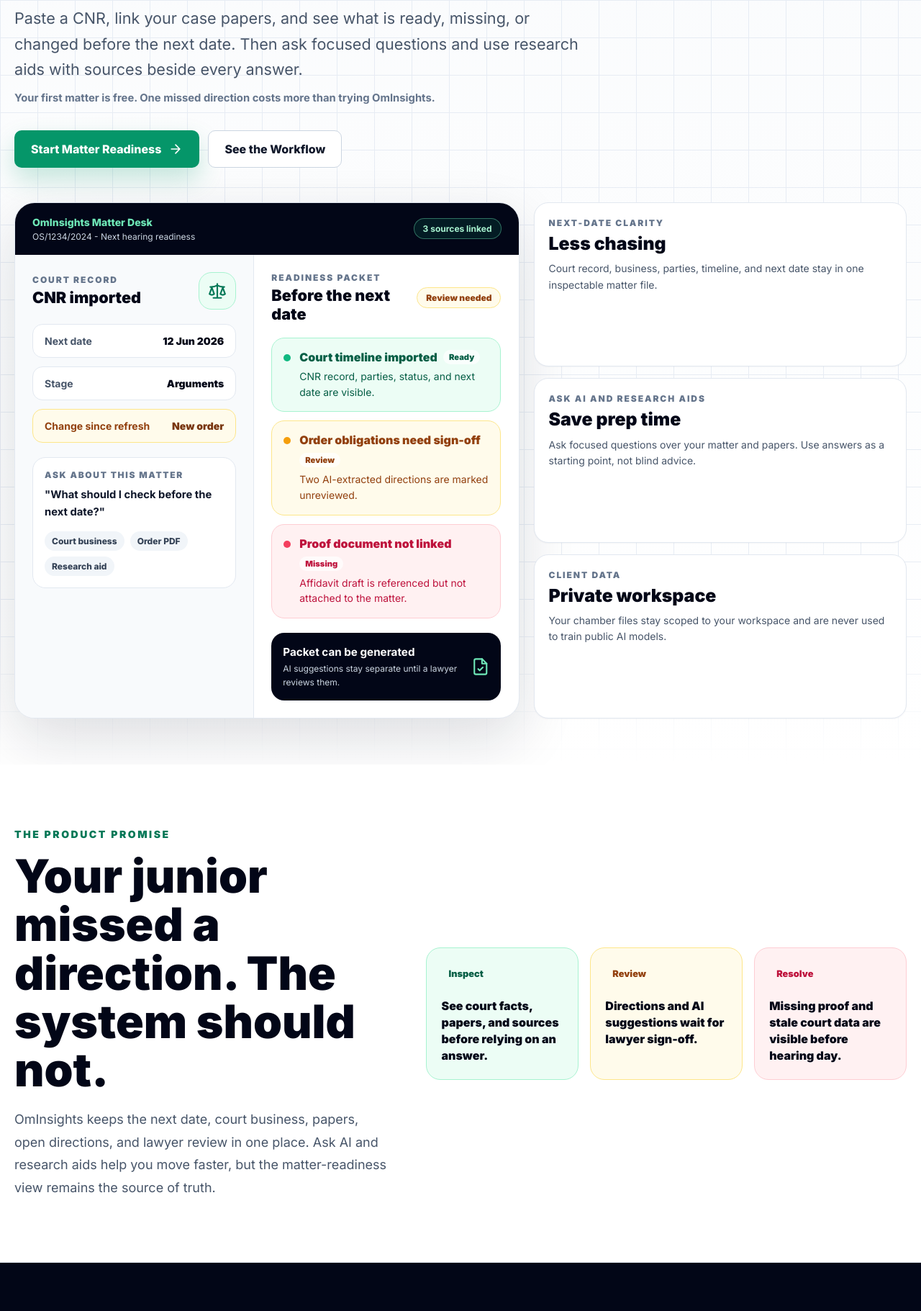
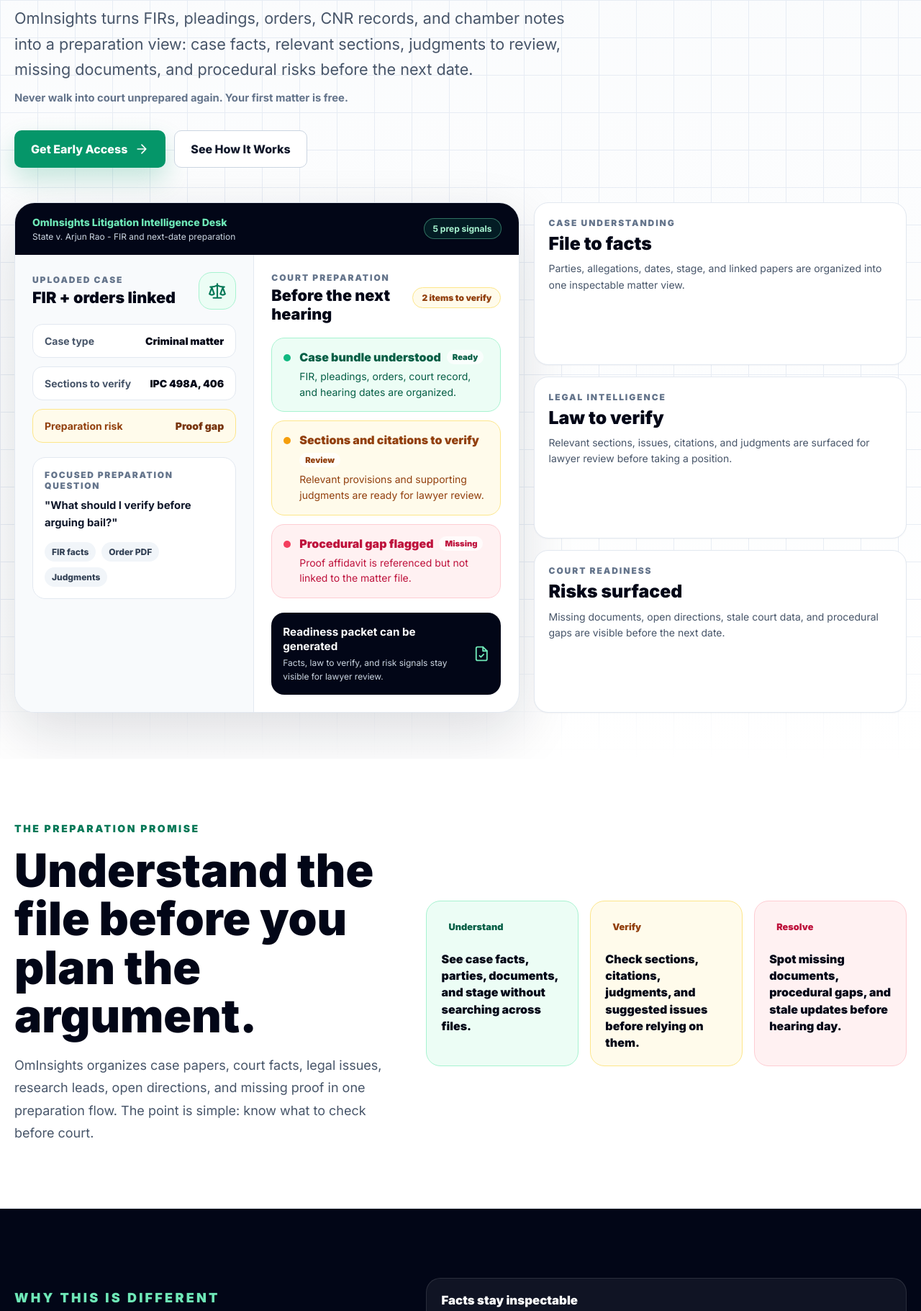
Before and after one commit to ominsights/ominsights.github.io, a plain HTML site: page index.html in a window 1280 px wide. Shown: the part 520-2341 px from the top of the page at 72% size. Drawn offline with Linux system fonts and the light colour scheme.

Commit message:
Sync litigation intelligence landing story

```diff
--- a/assets/landing.js
+++ b/assets/landing.js
@@ -72,7 +72,7 @@
     } finally {
       if (button) {
         button.disabled = false;
-        button.innerHTML = 'Join the Demo List <svg viewBox="0 0 24 24" aria-hidden="true"><path d="M5 12h14m-7-7 7 7-7 7"/></svg>';
+        button.innerHTML = 'Request Early Access <svg viewBox="0 0 24 24" aria-hidden="true"><path d="M5 12h14m-7-7 7 7-7 7"/></svg>';
       }
     }
   });
--- a/index.html
+++ b/index.html
@@ -3,18 +3,18 @@
   <head>
     <meta charset="utf-8">
     <meta name="viewport" content="width=device-width, initial-scale=1">
-    <title>OmInsights - Matter Readiness for Indian Lawyers</title>
-    <meta name="description" content="Import a CNR, link case papers, ask source-backed questions, and know what is ready before the next hearing date.">
+    <title>OmInsights - Litigation Intelligence for Indian Lawyers</title>
+    <meta name="description" content="Upload or import a case, understand the facts, verify sections and judgments, spot missing documents, and prepare before court.">
     <meta name="author" content="OmInsights">
     <link rel="canonical" href="https://ominsights.in/">
     <meta property="og:site_name" content="OmInsights">
     <meta property="og:type" content="website">
-    <meta property="og:title" content="OmInsights - Matter Readiness for Indian Lawyers">
-    <meta property="og:description" content="A matter-readiness system with source-backed Ask AI, research aids, and private case files for Indian lawyers.">
+    <meta property="og:title" content="OmInsights - Litigation Intelligence for Indian Lawyers">
+    <meta property="og:description" content="A litigation intelligence system that helps Indian lawyers prepare before court with case facts, law to verify, missing documents, and readiness signals.">
     <meta property="og:image" content="https://ominsights.in/assets/ominsights-logo-1024.png">
     <meta name="twitter:card" content="summary_large_image">
-    <meta name="twitter:title" content="OmInsights - Matter Readiness for Indian Lawyers">
-    <meta name="twitter:description" content="Import a CNR. Link papers. Ask with sources. Review readiness before the next hearing.">
+    <meta name="twitter:title" content="OmInsights - Litigation Intelligence for Indian Lawyers">
+    <meta name="twitter:description" content="Upload your case. Understand the facts. Verify the law. Spot missing work. Prepare before court.">
     <meta name="twitter:image" content="https://ominsights.in/assets/ominsights-logo-1024.png">
     <link rel="preconnect" href="https://fonts.googleapis.com">
     <link rel="preconnect" href="https://fonts.gstatic.com" crossorigin>
@@ -34,7 +34,7 @@
 
         <div class="nav-links">
           <a href="#readiness">Readiness</a>
-          <a href="#features">Ask AI</a>
+          <a href="#features">Intelligence</a>
           <a href="#trust">Security</a>
           <a href="#workflow">Workflow</a>
           <a href="#pricing">Pricing</a>
@@ -43,7 +43,7 @@
 
         <div class="nav-actions">
           <a class="nav-signin" href="#early-access">Request demo</a>
-          <a class="btn btn-primary btn-sm" href="#early-access">Start Free</a>
+          <a class="btn btn-primary btn-sm" href="#early-access">Get Early Access</a>
         </div>
       </div>
     </nav>
@@ -56,36 +56,36 @@
           <div class="hero-copy">
             <div class="badge">
               <span class="pulse" aria-hidden="true"></span>
-              Built for Indian litigation teams preparing for the next date
+              Litigation intelligence for Indian lawyers preparing for court
             </div>
-            <h1>Never walk into court unprepared again.</h1>
-            <p class="hero-lede">Paste a CNR, link your case papers, and see what is ready, missing, or changed before the next date. Then ask focused questions and use research aids with sources beside every answer.</p>
-            <p class="trust-line">Your first matter is free. One missed direction costs more than trying OmInsights.</p>
+            <h1>Upload your case. Get court-ready faster.</h1>
+            <p class="hero-lede">OmInsights turns FIRs, pleadings, orders, CNR records, and chamber notes into a preparation view: case facts, relevant sections, judgments to review, missing documents, and procedural risks before the next date.</p>
+            <p class="trust-line">Never walk into court unprepared again. Your first matter is free.</p>
             <div class="hero-actions">
               <a class="btn btn-primary btn-lg" href="#early-access">
-                Start Matter Readiness
+                Get Early Access
                 <svg viewBox="0 0 24 24" aria-hidden="true"><path d="M5 12h14m-7-7 7 7-7 7"/></svg>
               </a>
-              <a class="btn btn-secondary btn-lg" href="#workflow">See the Workflow</a>
+              <a class="btn btn-secondary btn-lg" href="#workflow">See How It Works</a>
             </div>
           </div>
 
-          <div class="hero-showcase" aria-label="OmInsights matter desk preview">
+          <div class="hero-showcase" aria-label="OmInsights litigation intelligence preview">
             <section class="matter-desk">
               <header class="desk-topbar">
                 <div>
-                  <p>OmInsights Matter Desk</p>
-                  <span>OS/1234/2024 - Next hearing readiness</span>
+                  <p>OmInsights Litigation Intelligence Desk</p>
+                  <span>State v. Arjun Rao - FIR and next-date preparation</span>
                 </div>
-                <strong>3 sources linked</strong>
+                <strong>5 prep signals</strong>
               </header>
 
               <div class="desk-grid">
                 <section class="court-record">
                   <div class="panel-heading">
                     <div>
-                      <p>Court record</p>
-                      <h2>CNR imported</h2>
+                      <p>Uploaded case</p>
+                      <h2>FIR + orders linked</h2>
                     </div>
                     <div class="panel-icon" aria-hidden="true">
                       <svg viewBox="0 0 24 24"><path d="M12 3v18M3 7h1a17 17 0 0 0 8-2 17 17 0 0 0 8 2h1M5 8l3 8a5 5 0 0 1-6 0l3-8Zm14 0 3 8a5 5 0 0 1-6 0l3-8ZM7 21h10"/></svg>
@@ -94,26 +94,26 @@
 
                   <dl class="fact-list">
                     <div>
-                      <dt>Next date</dt>
-                      <dd>12 Jun 2026</dd>
+                      <dt>Case type</dt>
+                      <dd>Criminal matter</dd>
                     </div>
                     <div>
-                      <dt>Stage</dt>
-                      <dd>Arguments</dd>
+                      <dt>Sections to verify</dt>
+                      <dd>IPC 498A, 406</dd>
                     </div>
                     <div class="warn">
-                      <dt>Change since refresh</dt>
-                      <dd>New order</dd>
+                      <dt>Preparation risk</dt>
+                      <dd>Proof gap</dd>
                     </div>
                   </dl>
 
                   <div class="ask-card">
-                    <p>Ask about this matter</p>
-                    <strong>"What should I check before the next date?"</strong>
+                    <p>Focused preparation question</p>
+                    <strong>"What should I verify before arguing bail?"</strong>
                     <div>
-                      <span>Court business</span>
+                      <span>FIR facts</span>
                       <span>Order PDF</span>
-                      <span>Research aid</span>
+                      <span>Judgments</span>
                     </div>
                   </div>
                 </section>
@@ -121,40 +121,40 @@
                 <section class="readiness-card">
                   <div class="panel-heading">
                     <div>
-                      <p>Readiness packet</p>
-                      <h2>Before the next date</h2>
+                      <p>Court preparation</p>
+                      <h2>Before the next hearing</h2>
                     </div>
-                    <span class="review-pill">Review needed</span>
+                    <span class="review-pill">2 items to verify</span>
                   </div>
 
                   <div class="check-list">
                     <article class="check check-ready">
                       <span aria-hidden="true"></span>
                       <div>
-                        <h3>Court timeline imported <em>Ready</em></h3>
-                        <p>CNR record, parties, status, and next date are visible.</p>
+                        <h3>Case bundle understood <em>Ready</em></h3>
+                        <p>FIR, pleadings, orders, court record, and hearing dates are organized.</p>
                       </div>
                     </article>
                     <article class="check check-review">
                       <span aria-hidden="true"></span>
                       <div>
-                        <h3>Order obligations need sign-off <em>Review</em></h3>
-                        <p>Two AI-extracted directions are marked unreviewed.</p>
+                        <h3>Sections and citations to verify <em>Review</em></h3>
+                        <p>Relevant provisions and supporting judgments are ready for lawyer review.</p>
                       </div>
                     </article>
                     <article class="check check-missing">
                       <span aria-hidden="true"></span>
                       <div>
-                        <h3>Proof document not linked <em>Missing</em></h3>
-                        <p>Affidavit draft is referenced but not attached to the matter.</p>
+                        <h3>Procedural gap flagged <em>Missing</em></h3>
+                        <p>Proof affidavit is referenced but not linked to the matter file.</p>
                       </div>
                     </article>
                   </div>
 
                   <div class="packet-note">
                     <div>
-                      <strong>Packet can be generated</strong>
-                      <p>AI suggestions stay separate until a lawyer reviews them.</p>
+                      <strong>Readiness packet can be generated</strong>
+                      <p>Facts, law to verify, and risk signals stay visible for lawyer review.</p>
                     </div>
                     <svg viewBox="0 0 24 24" aria-hidden="true"><path d="M14 2H6a2 2 0 0 0-2 2v16a2 2 0 0 0 2 2h12a2 2 0 0 0 2-2V8Z"/><path d="M14 2v6h6M9 15l2 2 4-4"/></svg>
                   </div>
@@ -162,21 +162,21 @@
               </div>
             </section>
 
-            <aside class="stat-stack" aria-label="Matter readiness outcomes">
+            <aside class="stat-stack" aria-label="Litigation preparation outcomes">
               <article>
-                <p>Next-date clarity</p>
-                <strong>Less chasing</strong>
-                <span>Court record, business, parties, timeline, and next date stay in one inspectable matter file.</span>
+                <p>Case understanding</p>
+                <strong>File to facts</strong>
+                <span>Parties, allegations, dates, stage, and linked papers are organized into one inspectable matter view.</span>
               </article>
               <article>
-                <p>Ask AI and research aids</p>
-                <strong>Save prep time</strong>
-                <span>Ask focused questions over your matter and papers. Use answers as a starting point, not blind advice.</span>
+                <p>Legal intelligence</p>
+                <strong>Law to verify</strong>
+                <span>Relevant sections, issues, citations, and judgments are surfaced for lawyer review before taking a position.</span>
               </article>
               <article>
-                <p>Client data</p>
-                <strong>Private workspace</strong>
-                <span>Your chamber files stay scoped to your workspace and are never used to train public AI models.</span>
+                <p>Court readiness</p>
+                <strong>Risks surfaced</strong>
+                <span>Missing documents, open directions, stale court data, and procedural gaps are visible before the next date.</span>
               </article>
             </aside>
           </div>
@@ -186,22 +186,22 @@
       <section class="section" id="readiness">
         <div class="container promise-grid">
           <div>
-            <p class="eyebrow">The product promise</p>
-            <h2>Your junior missed a direction. The system should not.</h2>
-            <p class="section-copy">OmInsights keeps the next date, court business, papers, open directions, and lawyer review in one place. Ask AI and research aids help you move faster, but the matter-readiness view remains the source of truth.</p>
+            <p class="eyebrow">The preparation promise</p>
+            <h2>Understand the file before you plan the argument.</h2>
+            <p class="section-copy">OmInsights organizes case papers, court facts, legal issues, research leads, open directions, and missing proof in one preparation flow. The point is simple: know what to check before court.</p>
           </div>
           <div class="promise-cards">
             <article class="mini-card green">
-              <span aria-hidden="true">Inspect</span>
-              <h3>See court facts, papers, and sources before relying on an answer.</h3>
+              <span aria-hidden="true">Understand</span>
+              <h3>See case facts, parties, documents, and stage without searching across files.</h3>
             </article>
             <article class="mini-card amber">
-              <span aria-hidden="true">Review</span>
-              <h3>Directions and AI suggestions wait for lawyer sign-off.</h3>
+              <span aria-hidden="true">Verify</span>
+              <h3>Check sections, citations, judgments, and suggested issues before relying on them.</h3>
             </article>
             <article class="mini-card rose">
               <span aria-hidden="true">Resolve</span>
-              <h3>Missing proof and stale court data are visible before hearing day.</h3>
+              <h3>Spot missing documents, procedural gaps, and stale updates before hearing day.</h3>
             </article>
           </div>
         </div>
@@ -211,21 +211,21 @@
         <div class="container trust-grid">
           <div>
             <p class="eyebrow">Why this is different</p>
-            <h2>Built for cautious lawyers, not AI hype.</h2>
-            <p>OmInsights does not ask you to trust an unknown answer. It shows court facts, your papers, source-backed answers, and what still needs your review before you walk into court.</p>
+            <h2>Built for legal practice, not demos.</h2>
+            <p>OmInsights does not ask you to rely on an unverified answer. It shows the case record, linked papers, preparation signals, and what still needs lawyer review before court.</p>
           </div>
           <div class="trust-list">
             <article>
-              <h3>Answers come with sources</h3>
-              <p>Ask about the matter and see where the answer came from: court history, linked papers, or saved notes.</p>
+              <h3>Facts stay inspectable</h3>
+              <p>Court history, uploaded papers, notes, and sources remain visible beside the preparation output.</p>
             </article>
             <article>
               <h3>Lawyer judgment stays final</h3>
-              <p>AI suggestions, obligations, and summaries stay clearly marked until you review them.</p>
+              <p>Sections, citations, risk signals, and summaries stay clearly marked for lawyer review.</p>
             </article>
             <article>
-              <h3>Private by default</h3>
-              <p>Your case papers stay in your workspace. We do not use your client data to train public AI models.</p>
+              <h3>Chamber data stays scoped</h3>
+              <p>Your case papers and client material stay inside your workspace and are not used to train public AI models.</p>
             </article>
           </div>
         </div>
@@ -235,38 +235,38 @@
         <div class="container">
           <div class="section-heading">
             <p class="eyebrow">Core capabilities</p>
-            <h2>Readiness first. AI and tools where they save time.</h2>
+            <h2>Case understanding, legal intelligence, and court readiness in one flow.</h2>
           </div>
           <div class="feature-grid">
             <article>
-              <span>Readiness</span>
-              <h3>Matter Readiness Desk</h3>
-              <p>One view for court status, next date, business, linked papers, open directions, and missing proof.</p>
+              <span>Understand</span>
+              <h3>Case Understanding</h3>
+              <p>Turn FIRs, pleadings, orders, notices, and notes into a matter view lawyers can inspect quickly.</p>
             </article>
             <article>
-              <span>Ask</span>
-              <h3>Ask AI With Sources</h3>
-              <p>Ask what is pending, what changed, or what to check next. Answers stay grounded in your matter and papers.</p>
+              <span>Verify</span>
+              <h3>Legal Intelligence</h3>
+              <p>Surface sections, issues, citations, and supporting judgments to verify before argument or drafting.</p>
             </article>
             <article>
-              <span>Research</span>
-              <h3>Research And Drafting Aids</h3>
-              <p>Use focused tools for legal research, document review, and preparation notes before you take a position.</p>
+              <span>Readiness</span>
+              <h3>Court Readiness Checks</h3>
+              <p>See missing documents, open directions, stale updates, and proof gaps before the next hearing.</p>
             </article>
             <article>
-              <span>Refresh</span>
-              <h3>Court Change Signals</h3>
-              <p>Refresh a matter and see new dates, orders, status changes, court business, and stale readiness warnings.</p>
+              <span>Procedure</span>
+              <h3>Procedural Awareness</h3>
+              <p>Track next dates, court business, status changes, orders, and risk signals in the same matter flow.</p>
             </article>
             <article>
               <span>Packet</span>
-              <h3>Hearing Readiness Packet</h3>
-              <p>A short pre-hearing brief with facts, timeline, open work, linked documents, and review status.</p>
+              <h3>Hearing Packet</h3>
+              <p>Build a short pre-court packet with facts, timeline, law to verify, open work, and linked sources.</p>
             </article>
             <article>
               <span>Security</span>
-              <h3>Private Chamber Workspace</h3>
-              <p>Your matters, papers, and client information stay scoped to your workspace and are not used to train public AI.</p>
+              <h3>Private Knowledge Workspace</h3>
+              <p>Keep matters, papers, research notes, and client information scoped to your chamber workspace.</p>
             </article>
           </div>
         </div>
@@ -275,25 +275,25 @@
       <section class="section workflow-section" id="workflow">
         <div class="container">
           <div class="section-heading centered">
-            <p class="eyebrow">The beta path</p>
-            <h2>One CNR to hearing-ready in under 10 minutes.</h2>
-            <p>No setup. Paste a CNR, see the matter, link your papers, ask what to check, and review the packet before court.</p>
+            <p class="eyebrow">How it works</p>
+            <h2>From case file to hearing-ready packet.</h2>
+            <p>Start with the documents you already have. OmInsights helps you understand the case, verify the law, resolve gaps, and prepare for the next date.</p>
           </div>
           <div class="workflow-grid">
             <article>
               <span>1</span>
-              <h3>Import the matter</h3>
-              <p>Paste a CNR and inspect the court record preview before anything is saved.</p>
+              <h3>Upload or import the case</h3>
+              <p>Add FIRs, pleadings, orders, notices, notes, or paste a CNR to start from the real matter record.</p>
             </article>
             <article>
               <span>2</span>
-              <h3>Link the real file</h3>
-              <p>Attach pleadings, orders, affidavits, notices, and notes to the matter they belong to.</p>
+              <h3>Review the intelligence</h3>
+              <p>Check case type, facts, sections, judgments to review, missing documents, and procedural risks.</p>
             </article>
             <article>
               <span>3</span>
-              <h3>Ask, research, review</h3>
-              <p>Ask focused questions, use research aids, resolve missing proof, and generate the hearing packet.</p>
+              <h3>Prepare before court</h3>
+              <p>Resolve gaps, ask focused questions, capture prep notes, and generate a hearing-ready packet.</p>
             </article>
           </div>
         </div>
@@ -304,7 +304,7 @@
           <div class="section-heading centered">
             <p class="eyebrow">Pricing</p>
             <h2>Start with one matter. Pay only when it earns its place.</h2>
-            <p>Built for practical chambers: prove time saved on a real file before upgrading to more matters, Ask AI questions, packets, and storage.</p>
+            <p>Built for practical chambers: prove preparation value on a real file before upgrading to more matters, focused questions, packets, and storage.</p>
           </div>
           <div class="pricing-grid">
             <article>
@@ -313,7 +313,7 @@
               <strong>No card needed</strong>
               <ul>
                 <li>1 active matter</li>
-                <li>Limited Ask AI usage</li>
+                <li>Limited focused questions</li>
                 <li>Source-linked packet preview</li>
               </ul>
               <a href="#early-access">Start Free</a>
@@ -321,14 +321,14 @@
             <article class="recommended">
               <span class="recommended-pill">Most useful</span>
               <h3>Professional</h3>
-              <p>Use readiness, Ask AI, and research aids across regular matters.</p>
+              <p>Use readiness and legal intelligence across regular matters.</p>
               <strong>Beta access</strong>
               <ul>
                 <li>More active matters</li>
-                <li>Higher Ask AI limits</li>
+                <li>Higher focused-question limits</li>
                 <li>Hearing packets and refresh signals</li>
               </ul>
-              <a href="#early-access">Request Demo</a>
+              <a href="#early-access">Request Access</a>
             </article>
             <article>
               <h3>Chambers</h3>
@@ -349,13 +349,13 @@
         <div class="container cta-shell">
           <div class="cta-copy">
             <p class="eyebrow">Try it on a real matter</p>
-            <h2>Stop preparing for hearings from memory and scattered PDFs.</h2>
-            <p>OmInsights helps lawyers prepare faster without losing control of facts, sources, client papers, or professional judgment. Your first matter is free.</p>
+            <h2>Never walk into court unprepared again.</h2>
+            <p>OmInsights helps lawyers understand the case, verify legal issues, find missing work, and walk into court with a source-backed preparation packet. Your first matter is free.</p>
           </div>
 
           <div class="lead-panel">
             <h3>Request your walkthrough</h3>
-            <p>Tell us where to reach you. We will schedule a short product demo and early-access setup.</p>
+            <p>Tell us where to reach you. We will show the court-preparation flow on a realistic matter and help you start early access.</p>
             <form id="lead-form" novalidate>
               <label>
                 Full name
@@ -390,7 +390,7 @@
                 <input name="website" type="text" tabindex="-1" autocomplete="off">
               </label>
               <button class="btn btn-primary btn-lg" type="submit">
-                Join the Demo List
+                Request Early Access
                 <svg viewBox="0 0 24 24" aria-hidden="true"><path d="M5 12h14m-7-7 7 7-7 7"/></svg>
               </button>
               <p class="form-footnote">By requesting access you agree to be contacted about OmInsights. No spam.</p>
@@ -403,7 +403,7 @@
 
     <footer class="site-footer">
       <div class="container footer-inner">
-        <p>&copy; 2026 OmInsights. Matter readiness for document-heavy professional work.</p>
+        <p>&copy; 2026 OmInsights. Litigation intelligence for court preparation.</p>
         <div>
           <a href="privacy.html">Privacy</a>
           <a href="terms.html">Terms</a>
```
